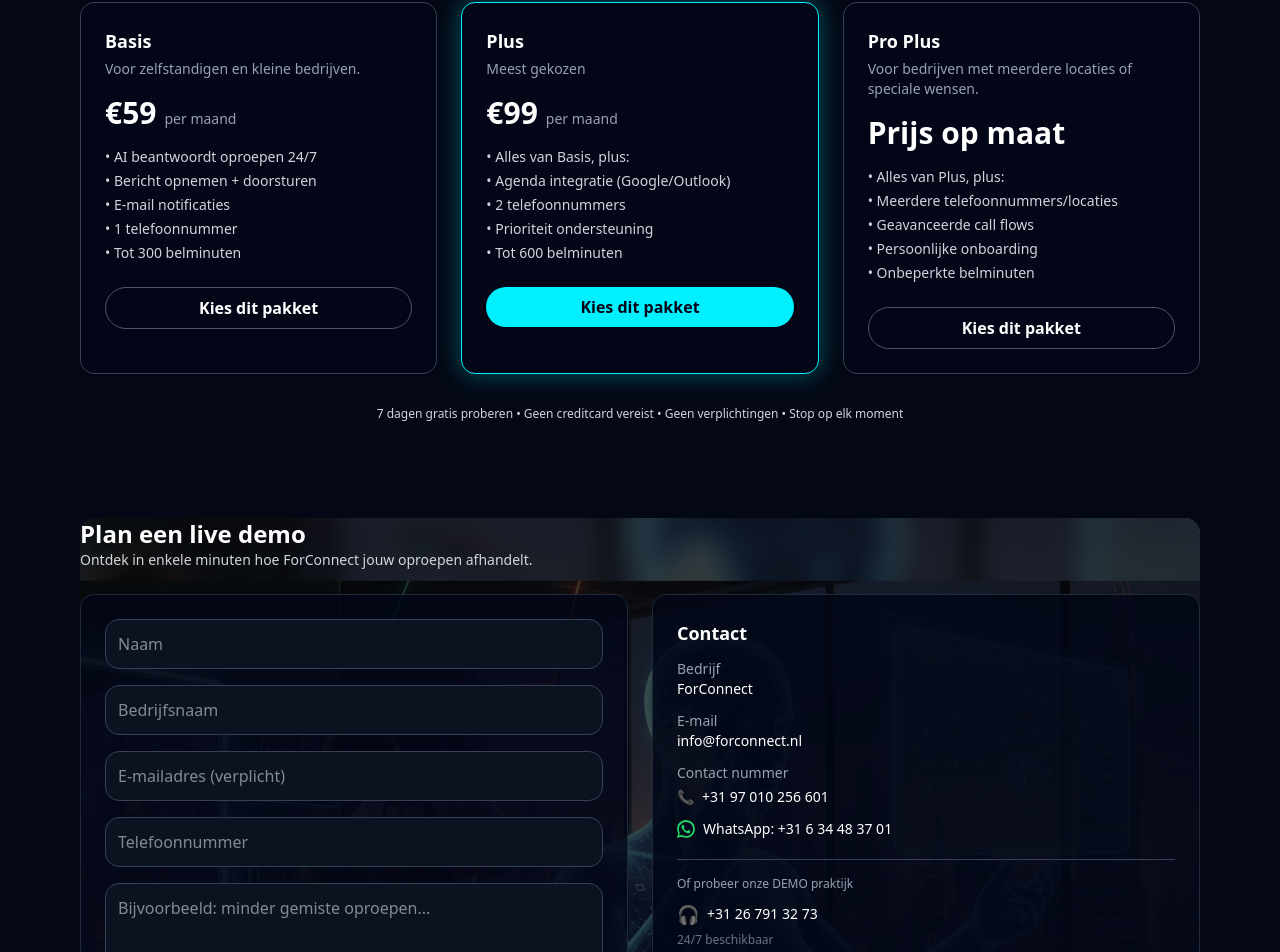
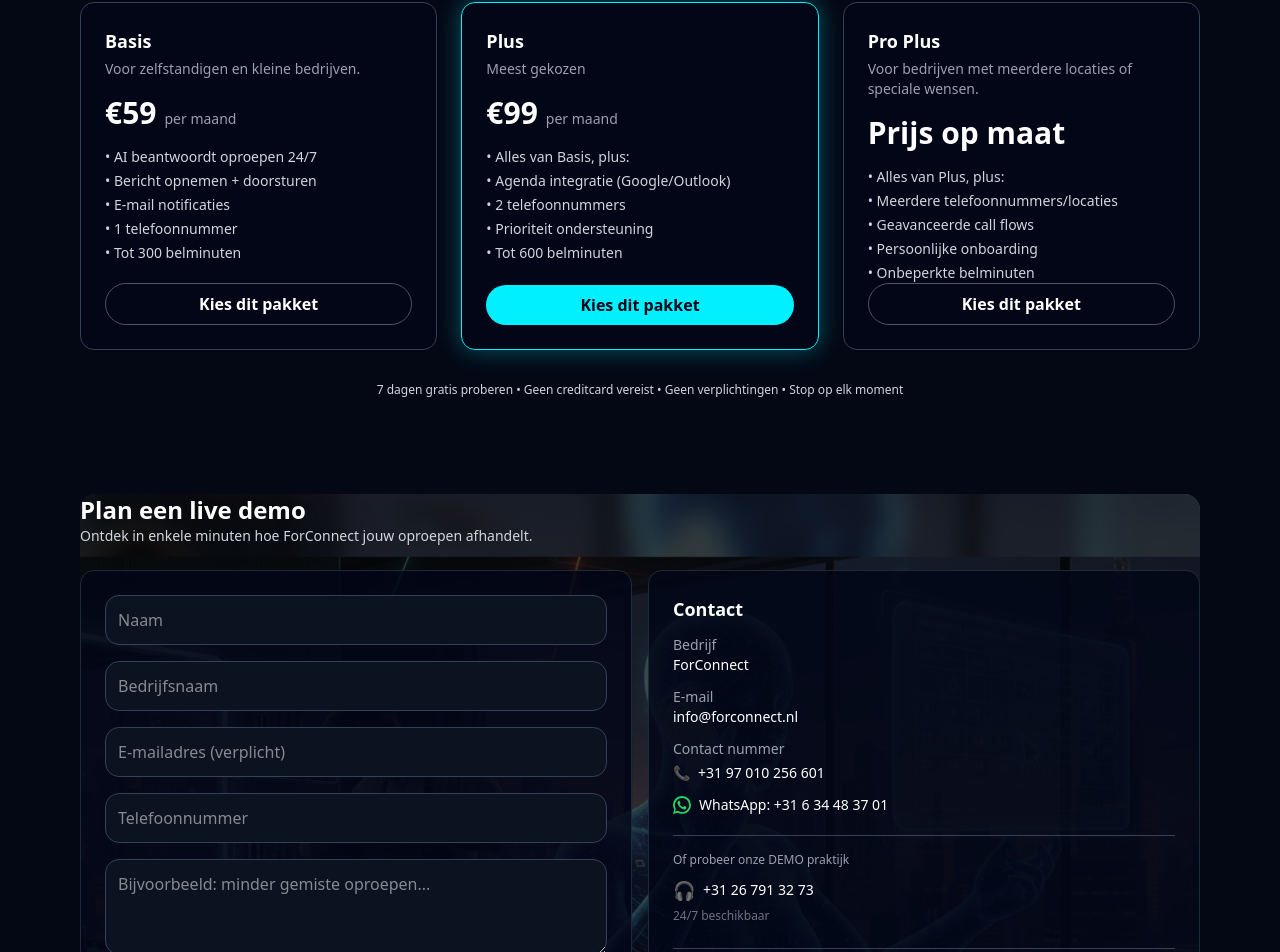
Before and after one commit to ForConnect/forconnect-site, a Next.js app: page / in a window 1280 px wide. Shown: the part 1524-2476 px from the top of the page. Built offline with nearby package versions, Linux system fonts and the light colour scheme.

Commit message:
Reduce form spacing and align pricing cards

```diff
--- a/app/page.tsx
+++ b/app/page.tsx
@@ -464,7 +464,7 @@ export default function HomePage() {
                   p.highlight
                     ? 'border-[#00F0FF] shadow-[0_0_25px_#00F0FF55]'
                     : 'border-gray-700'
-                } bg-[#020617]/70`}
+                } bg-[#020617]/70 flex flex-col`}
               >
                 <h3 className="font-semibold text-lg">{p.name}</h3>
                 <p className="text-sm text-gray-400 mt-1">{p.description}</p>
@@ -474,7 +474,7 @@ export default function HomePage() {
                   <span className="text-sm text-gray-400">{p.per}</span>
                 </div>
 
-                <ul className="mt-4 text-sm text-gray-300 space-y-1">
+                <ul className="mt-4 text-sm text-gray-300 space-y-1 flex-1">
                   {p.features.map((f, j) => (
                     <li key={j}>• {f}</li>
                   ))}
@@ -482,7 +482,7 @@ export default function HomePage() {
 
                 <button
                   onClick={() => scrollToId('demo')}
-                  className={`mt-6 w-full px-4 py-2 rounded-full font-semibold ${
+                  className={`mt-auto w-full px-4 py-2 rounded-full font-semibold ${
                     p.highlight
                       ? 'bg-[#00F0FF] text-[#020617]'
                       : 'border border-gray-600 hover:border-[#00F0FF]'
@@ -517,7 +517,7 @@ export default function HomePage() {
             <h2 className="text-2xl font-bold">{t.demoTitle}</h2>
             <p className="text-sm text-gray-300">{t.demoSubtitle}</p>
 
-            <div className="grid md:grid-cols-2 gap-6 mt-6">
+            <div className="grid md:grid-cols-2 gap-4 mt-6">
               {/* FORM */}
               <form
                 onSubmit={async (e) => {
```
